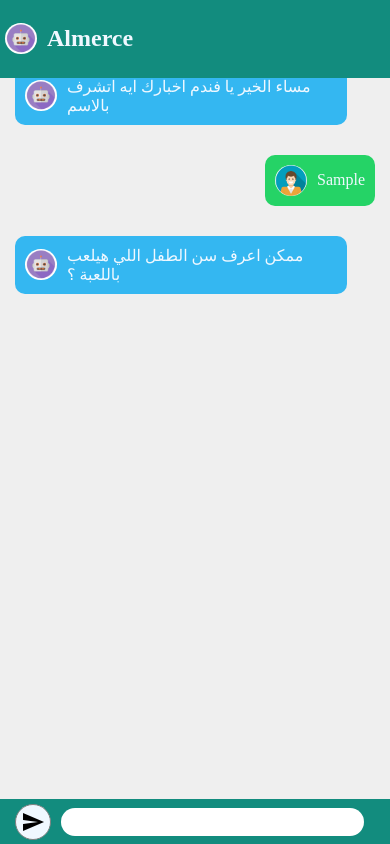
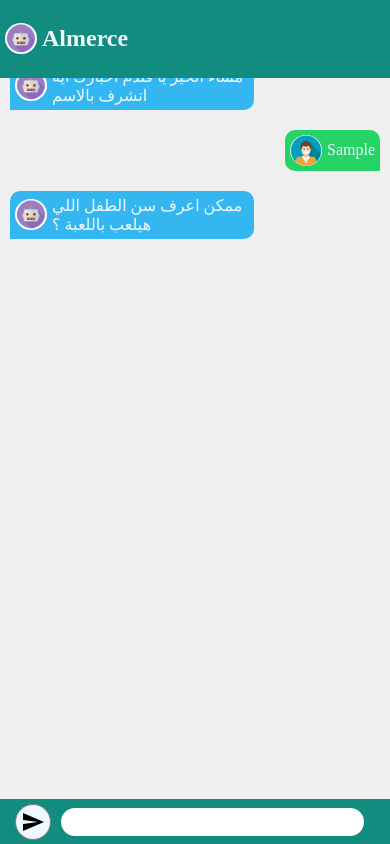
Before and after one commit to YoussefNour/almercedemo, a website: page public/index.html in a window 390 px wide. Both pictures are taken after typing "Sample" into the empty fields and a click on the button "send". Drawn offline with nearby package versions, Linux system fonts and the light colour scheme.

Commit message:
responsivenes fix

```diff
--- a/public/main.css
+++ b/public/main.css
@@ -75,13 +75,14 @@
 .outputmessage {
   position: relative;
   display: flex;
+  flex-direction: row;
   align-items: center;
   align-self: flex-start;
   max-width: 80%;
   background-color: #34b7f1;
   padding: 10px;
   margin: 15px;
-  border-radius: 10px;
+  border-radius: 10px 10px 10px 0px;
   color: aliceblue;
 }
 
@@ -95,22 +96,23 @@
   position: relative;
   align-self: flex-end;
   display: flex;
-  flex-wrap: wrap;
+  flex-direction: row;
   align-items: center;
   background-color: #25d366;
-  max-width: 80%;
+  max-width: 70%;
   height: fit-content;
   padding: 10px;
   margin: 15px;
-  border-radius: 10px;
+  border-radius: 10px 10px 0px 10px;
   color: aliceblue;
 }
 
 .messagetext {
+  font-size: 16px;
   overflow: hidden;
   text-overflow: ellipsis;
   display: -webkit-box;
-  -webkit-line-clamp: 4; /* number of lines to show */
+  -webkit-line-clamp: 4; /* number of lines to show*/
   -webkit-box-orient: vertical;
 }
 
@@ -148,4 +150,24 @@
   .controls {
     height: 25px;
   }
+
+  .outputmessage {
+    max-width: 60%;
+    max-height: 50px;
+    padding: 5px;
+    margin: 10px;
+  }
+
+  .messageprofile {
+    width: 2em;
+    border-radius: 50%;
+    margin-right: 5px;
+  }
+
+  .inputmessage {
+    max-width: 80%;
+    max-height: 50px;
+    padding: 5px;
+    margin: 10px;
+  }
 }
```
